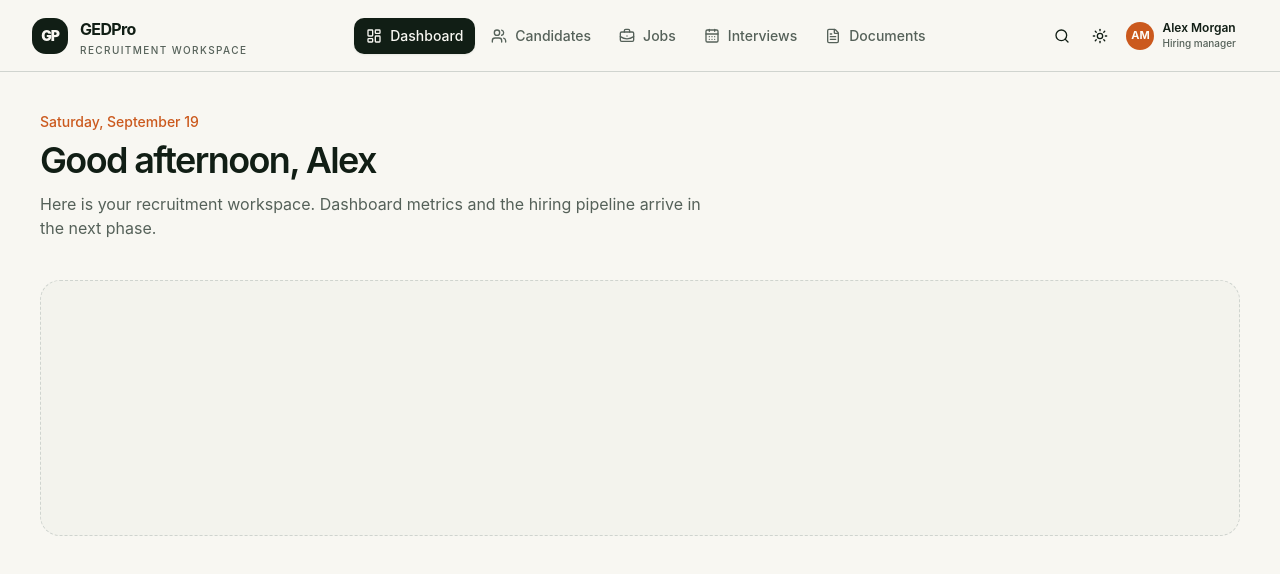
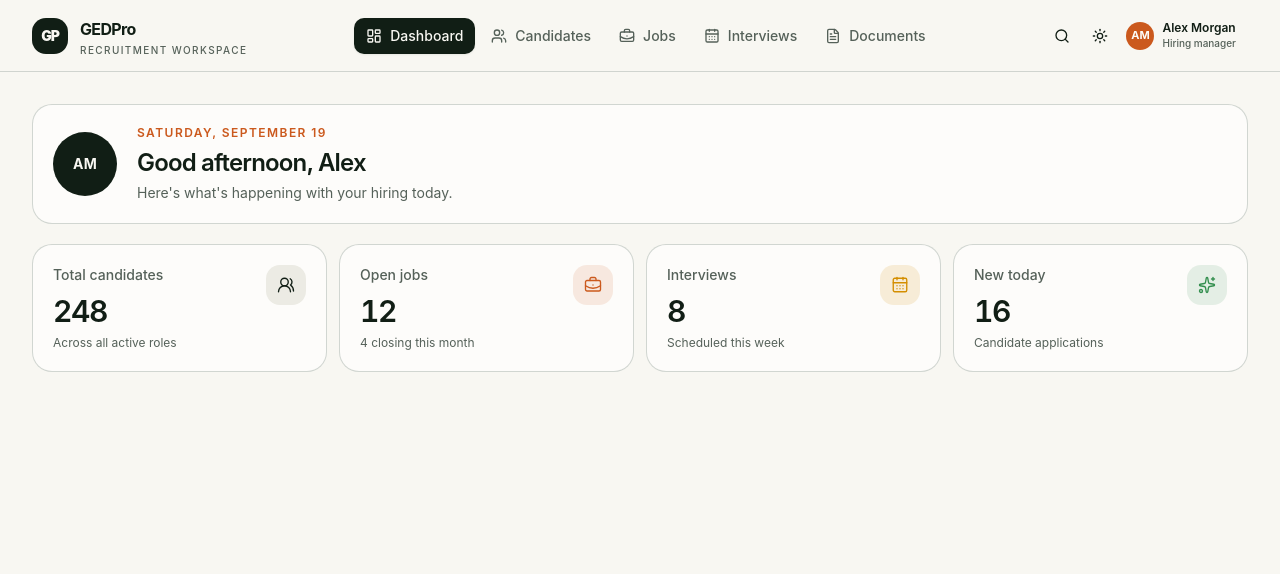
Before and after one commit to Abdelilah-Ajjouqa/gedpro_2, a Next.js app in the folder apps/web/: page / in a window 1280 px wide. Shown: the top 574 px of the page. Built offline with nearby package versions, Linux system fonts and the light colour scheme.

Commit message:
feat(web): add dashboard summary metrics

```diff
--- a/apps/web/src/app/page.tsx
+++ b/apps/web/src/app/page.tsx
@@ -1,13 +1,14 @@
 import { AppShell } from '@/components/app-shell/app-shell';
+import { DashboardSummary } from '@/components/dashboard/dashboard-summary';
+import { getDashboardData } from '@/data';
 
-export default function Home() {
+export default async function Home() {
+  const dashboardData = await getDashboardData();
+
   return (
     <AppShell>
-      <main className="px-5 py-8 sm:px-8 lg:px-10 lg:py-10">
-        <p className="text-sm font-medium text-primary">Saturday, September 19</p>
-        <h1 className="mt-2 text-3xl font-semibold tracking-[-0.045em] sm:text-4xl">Good afternoon, Alex</h1>
-        <p className="mt-3 max-w-2xl text-sm leading-6 text-muted-foreground sm:text-base">Here is your recruitment workspace. Dashboard metrics and the hiring pipeline arrive in the next phase.</p>
-        <section className="mt-10 min-h-64 rounded-xl border border-dashed border-border bg-muted/35" aria-label="Dashboard content placeholder" />
+      <main className="px-4 py-5 sm:px-6 sm:py-6 lg:px-8 lg:py-8">
+        <DashboardSummary data={dashboardData} />
       </main>
     </AppShell>
   );
--- /dev/null
+++ b/apps/web/src/components/dashboard/dashboard-summary.tsx
@@ -0,0 +1,19 @@
+import { ManagerCard } from '@/components/dashboard/manager-card';
+import { MetricCard } from '@/components/dashboard/metric-card';
+import type { DashboardData } from '@/types';
+
+function DashboardSummary({ data }: { data: DashboardData }) {
+  return (
+    <div className="space-y-4 sm:space-y-5">
+      <ManagerCard manager={data.manager} dateLabel={data.dateLabel} greeting={data.greeting} />
+      <section aria-labelledby="dashboard-metrics-heading">
+        <h2 id="dashboard-metrics-heading" className="sr-only">Dashboard metrics</h2>
+        <div className="grid grid-cols-1 gap-3 min-[480px]:grid-cols-2 lg:grid-cols-4">
+          {data.metrics.map((metric) => <MetricCard key={metric.id} metric={metric} />)}
+        </div>
+      </section>
+    </div>
+  );
+}
+
+export { DashboardSummary };
--- /dev/null
+++ b/apps/web/src/components/dashboard/manager-card.tsx
@@ -0,0 +1,36 @@
+import Image from 'next/image';
+
+import type { Person } from '@/types';
+
+function getInitials(person: Person) {
+  return `${person.firstName.charAt(0)}${person.lastName.charAt(0)}`.toUpperCase();
+}
+
+type ManagerCardProps = {
+  manager: Person;
+  dateLabel: string;
+  greeting: string;
+};
+
+function ManagerCard({ manager, dateLabel, greeting }: ManagerCardProps) {
+  const fullName = `${manager.firstName} ${manager.lastName}`;
+
+  return (
+    <section className="flex min-w-0 items-center gap-4 rounded-xl border border-border bg-card p-4 sm:gap-5 sm:p-5" aria-labelledby="manager-greeting">
+      <div className="grid size-14 shrink-0 place-items-center overflow-hidden rounded-full bg-foreground text-sm font-bold tracking-wide text-background sm:size-16" aria-label={manager.avatarUrl ? `${fullName} profile photo` : `${fullName} initials`}>
+        {manager.avatarUrl ? (
+          <Image src={manager.avatarUrl} alt="" width={64} height={64} className="size-full object-cover" />
+        ) : getInitials(manager)}
+      </div>
+      <div className="min-w-0">
+        <p className="text-xs font-semibold uppercase tracking-[0.12em] text-primary">{dateLabel}</p>
+        <h1 id="manager-greeting" className="mt-1.5 truncate text-xl font-semibold tracking-[-0.035em] sm:text-2xl">
+          {greeting}, {manager.firstName}
+        </h1>
+        <p className="mt-1 text-sm text-muted-foreground">Here&apos;s what&apos;s happening with your hiring today.</p>
+      </div>
+    </section>
+  );
+}
+
+export { ManagerCard };
--- /dev/null
+++ b/apps/web/src/components/dashboard/metric-card.tsx
@@ -0,0 +1,30 @@
+import { cn } from '@/lib/utils';
+import type { DashboardMetric } from '@/types';
+
+const toneStyles = {
+  neutral: 'bg-secondary text-secondary-foreground',
+  primary: 'bg-primary/12 text-primary',
+  success: 'bg-status-success/12 text-status-success',
+  warning: 'bg-status-warning/14 text-status-warning',
+} satisfies Record<DashboardMetric['tone'], string>;
+
+function MetricCard({ metric }: { metric: DashboardMetric }) {
+  const Icon = metric.icon;
+
+  return (
+    <article className="flex min-w-0 items-start justify-between gap-3 rounded-xl border border-border bg-card p-4 sm:p-5" aria-label={`${metric.label}: ${metric.value.toLocaleString()}`}>
+      <div className="min-w-0">
+        <p className="text-xs font-medium text-muted-foreground sm:text-sm">{metric.label}</p>
+        <p className="mt-2 truncate text-2xl font-semibold tabular-nums tracking-[-0.045em] sm:text-3xl" title={metric.value.toLocaleString()}>
+          {metric.value.toLocaleString()}
+        </p>
+        <p className="mt-1.5 truncate text-[11px] text-muted-foreground sm:text-xs" title={metric.helperText}>{metric.helperText}</p>
+      </div>
+      <span className={cn('grid size-9 shrink-0 place-items-center rounded-lg sm:size-10', toneStyles[metric.tone])} aria-hidden="true">
+        <Icon className="size-4 sm:size-[1.125rem]" strokeWidth={1.8} />
+      </span>
+    </article>
+  );
+}
+
+export { MetricCard };
--- a/apps/web/src/data/index.ts
+++ b/apps/web/src/data/index.ts
@@ -1,2 +1,54 @@
-// Typed fixture and data-access exports belong in this module.
-export {};
+import { BriefcaseBusiness, CalendarDays, Sparkles, UsersRound } from 'lucide-react';
+
+import type { DashboardData } from '@/types';
+
+const dashboardFixture: DashboardData = {
+  manager: {
+    id: 'manager-alex-morgan',
+    firstName: 'Alex',
+    lastName: 'Morgan',
+    role: 'Hiring manager',
+  },
+  dateLabel: 'Saturday, September 19',
+  greeting: 'Good afternoon',
+  metrics: [
+    {
+      id: 'candidates',
+      label: 'Total candidates',
+      value: 248,
+      icon: UsersRound,
+      helperText: 'Across all active roles',
+      tone: 'neutral',
+    },
+    {
+      id: 'jobs',
+      label: 'Open jobs',
+      value: 12,
+      icon: BriefcaseBusiness,
+      helperText: '4 closing this month',
+      tone: 'primary',
+    },
+    {
+      id: 'interviews',
+      label: 'Interviews',
+      value: 8,
+      icon: CalendarDays,
+      helperText: 'Scheduled this week',
+      tone: 'warning',
+    },
+    {
+      id: 'new-today',
+      label: 'New today',
+      value: 16,
+      icon: Sparkles,
+      helperText: 'Candidate applications',
+      tone: 'success',
+    },
+  ],
+};
+
+async function getDashboardData(): Promise<DashboardData> {
+  return dashboardFixture;
+}
+
+export { getDashboardData };
--- a/apps/web/src/types/index.ts
+++ b/apps/web/src/types/index.ts
@@ -1,2 +1,29 @@
-// Shared domain types belong in this module.
-export {};
+import type { LucideIcon } from 'lucide-react';
+
+type Person = {
+  id: string;
+  firstName: string;
+  lastName: string;
+  role: string;
+  avatarUrl?: string;
+};
+
+type MetricTone = 'neutral' | 'primary' | 'success' | 'warning';
+
+type DashboardMetric = {
+  id: string;
+  label: string;
+  value: number;
+  icon: LucideIcon;
+  helperText: string;
+  tone: MetricTone;
+};
+
+type DashboardData = {
+  manager: Person;
+  dateLabel: string;
+  greeting: string;
+  metrics: DashboardMetric[];
+};
+
+export type { DashboardData, DashboardMetric, MetricTone, Person };
```
